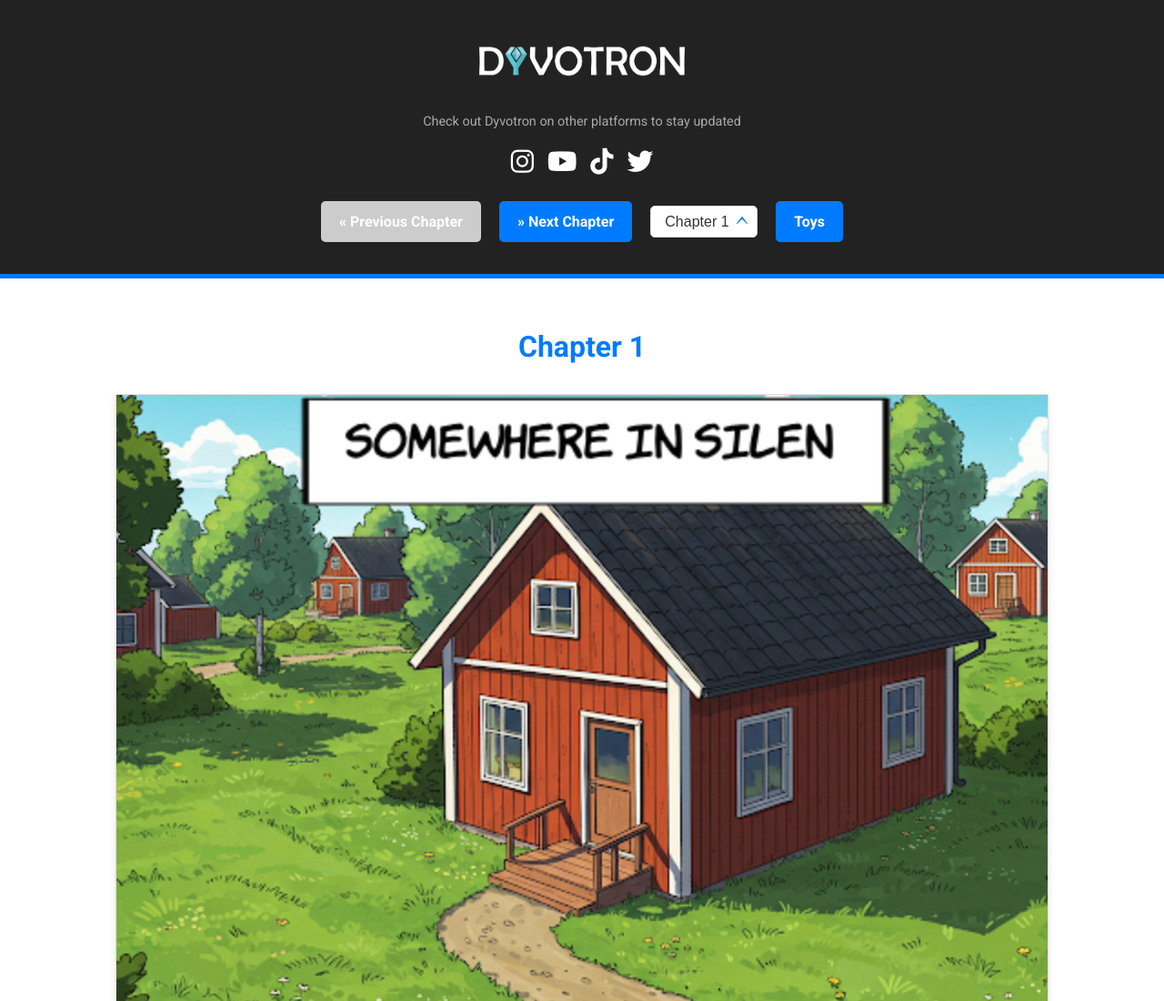
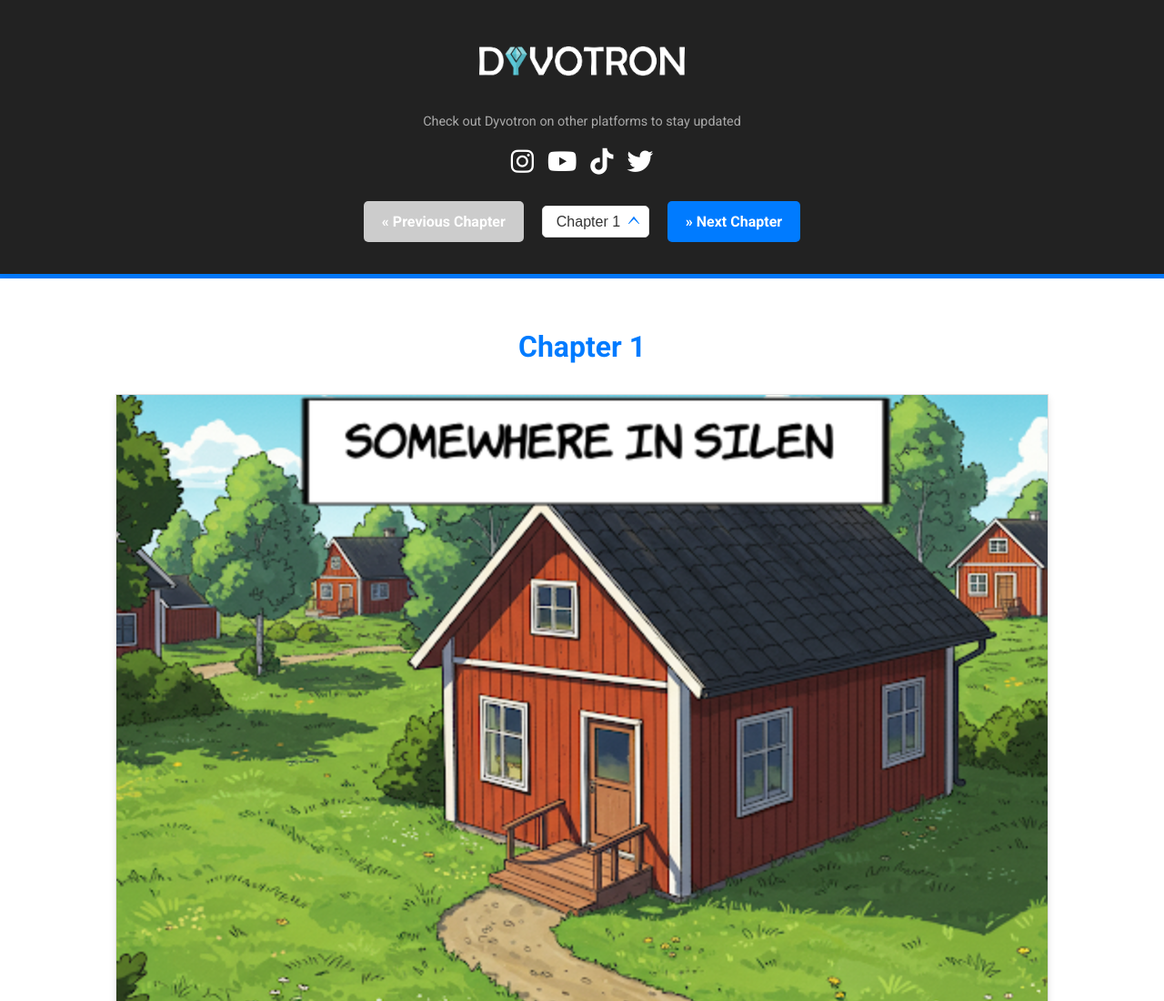
Before and after one commit to Dyvoz/dyvotron-comic, a plain HTML site: page index.html in a window 1280 px wide. Shown: the top 1100 px of the page at 91% size. Drawn offline with Linux system fonts and the light colour scheme.

Commit message:
Update index.html

```diff
--- a/index.html
+++ b/index.html
@@ -11,22 +11,25 @@
 <body>
     <header class="main-header">
         <div class="container">
-            <img src="dyvotron.png" alt="DYVOTRON Logo" class="dyvotron-logo"> <p class="social-text">Check out Dyvotron on other platforms to stay updated</p>
+            <img src="dyvotron.png" alt="DYVOTRON Logo" class="dyvotron-logo">
+
+            <p class="social-text">Check out Dyvotron on other platforms to stay updated</p>
+
             <div class="social-icons">
                 <a href="https://instagram.com/dyvotron" target="_blank" aria-label="Instagram"><i class="fab fa-instagram"></i></a>
                 <a href="https://youtube.com/@dyvotron" target="_blank" aria-label="YouTube"><i class="fab fa-youtube"></i></a>
                 <a href="https://tiktok.com/@dyvotron" target="_blank" aria-label="TikTok"><i class="fab fa-tiktok"></i></a>
                 <a href="https://twitter.com/dyvotron" target="_blank" aria-label="Twitter"><i class="fab fa-twitter"></i></a>
             </div>
+
             <nav class="top-nav">
                 <a href="#" id="prevChapterTop" class="nav-button prev-button">« Previous Chapter</a>
-                <a href="#" id="nextChapterTop" class="nav-button">» Next Chapter</a>
                 <div class="chapter-select-wrapper">
                     <select id="chapterSelector">
                         </select>
                 </div>
-                <a href="toys.html" class="nav-button">Toys</a>
-            </nav>
+                <a href="#" id="nextChapterTop" class="nav-button">» Next Chapter</a>
+                </nav>
         </div>
     </header>
 
```
